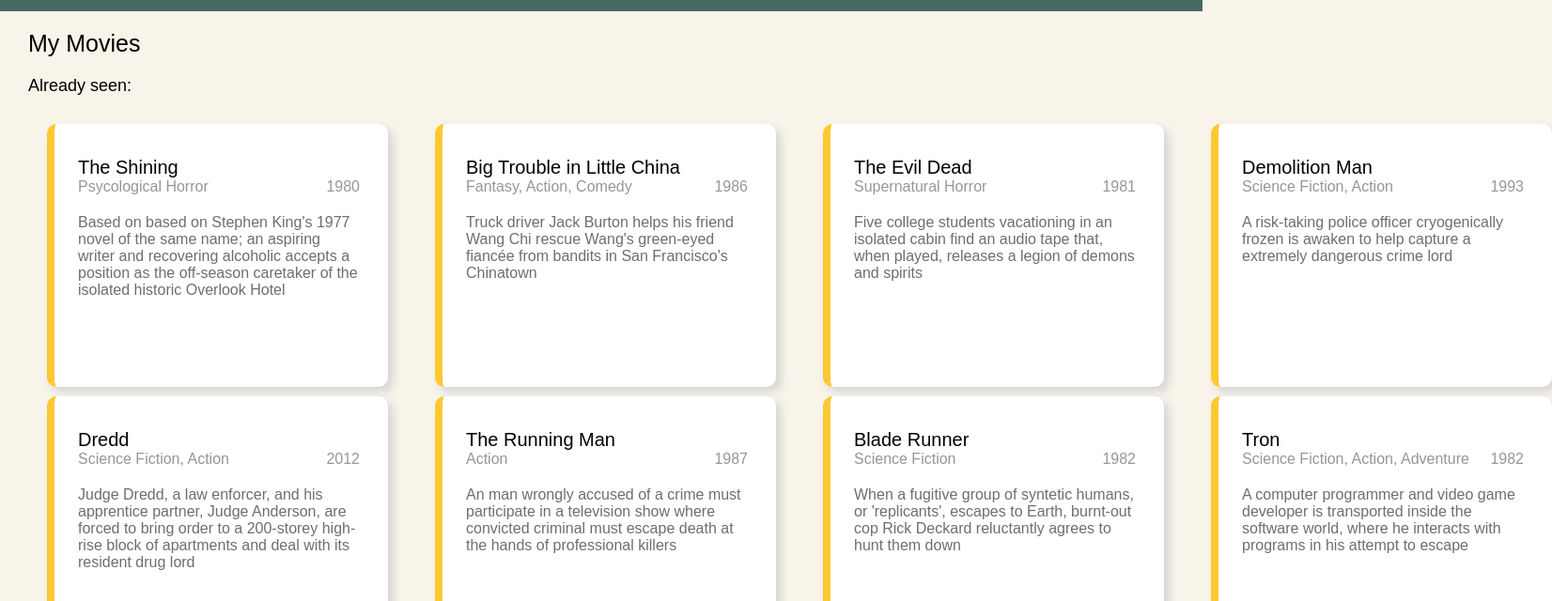
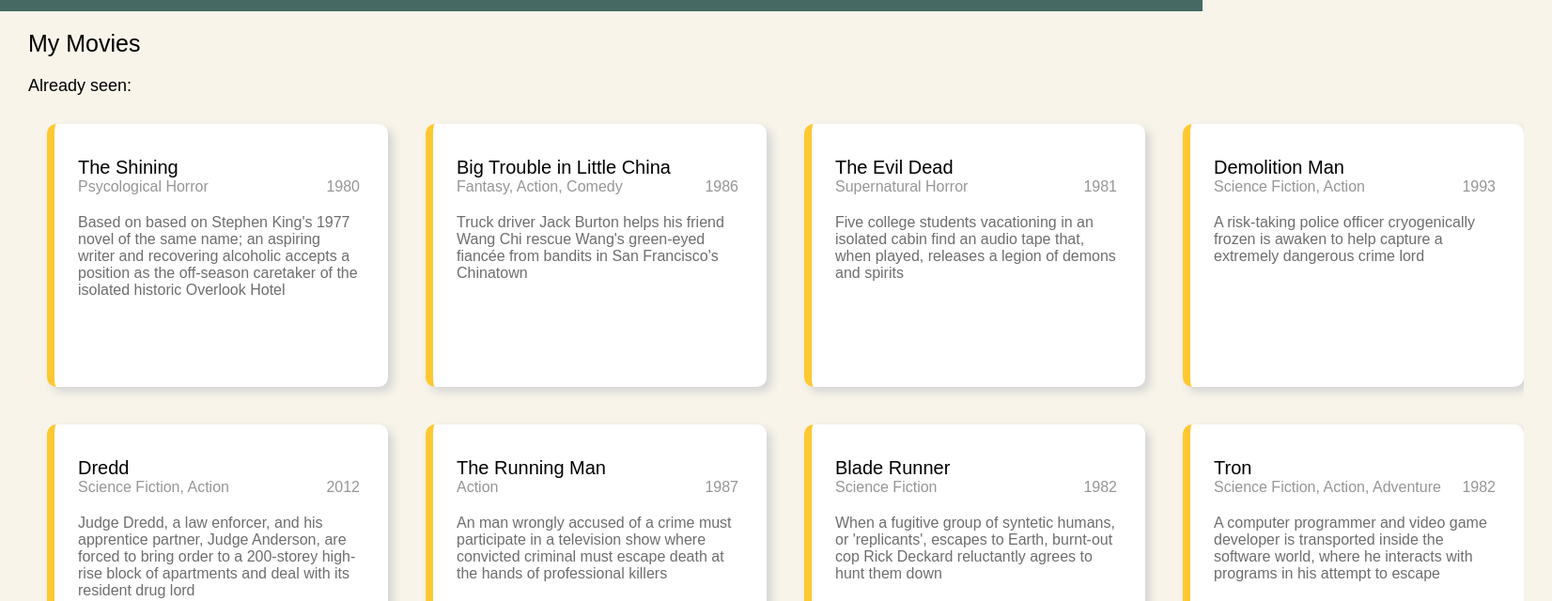
Before and after one commit to VGardella/film-library, a plain HTML site: page index.html in a window 1280 px wide. Shown: the part 88-728 px from the top of the page at 94% size, 1652 px wide, since content can reach past the window. Drawn offline with Linux system fonts and the light colour scheme; a web font is replaced by a local one.

Commit message:
Change grid gap

```diff
--- a/main.css
+++ b/main.css
@@ -79,7 +79,7 @@ body{
     display: grid;
     grid-template-columns: 1fr 1fr 1fr 1fr;
     grid-template-rows: 280px;
-    gap: 10px;
+    gap: 40px 0;
 }
 
 hr{
```
